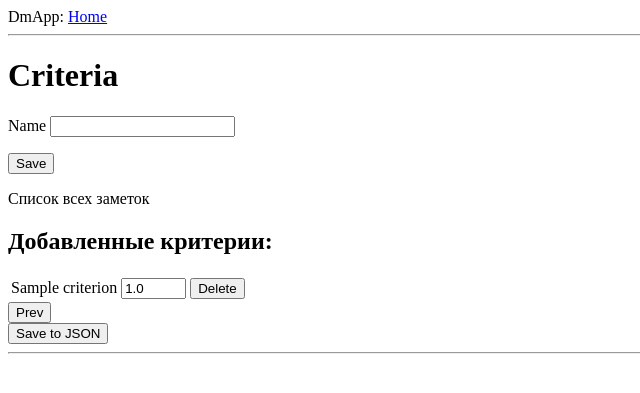
After one commit to kniklo/MCDMapp, a Flask app: page /criteria_page in a window 1280 px wide. The commit adds this page. Shown: the top 393 px of the page, without its empty margins (0-640 px from the left). Run offline with Flask 3, Linux system fonts and the light colour scheme; tables that the repository leaves empty hold one stand-in row (values such as "Sample post").

Commit message:
fixed the addition of criteria and alternatives

```diff
--- /dev/null
+++ b/alternatives.json
@@ -0,0 +1,6 @@
+{
+    "data": [
+        "spf2",
+        "spf22"
+    ]
+}
--- a/app/forms.py
+++ b/app/forms.py
@@ -1,10 +1,13 @@
 from flask_wtf import FlaskForm
 from wtforms import StringField, SubmitField
-from wtforms.validators import DataRequired, ValidationError
+from wtforms.fields.form import FormField
+from wtforms.fields.list import FieldList
+from wtforms.fields.numeric import FloatField
+from wtforms.validators import DataRequired, ValidationError, NumberRange
 
 import sqlalchemy as sa
 from app import db
-from app.models import Alternative
+from app.models import Alternative, Criterion
 
 
 class AlternativeForm(FlaskForm):
@@ -12,7 +15,27 @@ class AlternativeForm(FlaskForm):
     submit = SubmitField('Save')
 
     def validate_name(self, name):
-        user = db.session.scalar(sa.select(Alternative).where(
+        x = db.session.scalar(sa.select(Alternative).where(
             Alternative.name == name.data))
-        if user is not None:
+        if x is not None:
             raise ValidationError('This alternative already exists.')
+
+
+class CriteriaForm(FlaskForm):
+    name = StringField('Name', validators=[DataRequired()])
+    submit = SubmitField('Save')
+
+    def validate_name(self, name):
+        x = db.session.scalar(sa.select(Criterion).where(
+            Criterion.name == name.data))
+        if x is not None:
+            raise ValidationError('This criterion already exists.')
+
+
+class WeightForm(FlaskForm):
+    weight = FloatField('Weight', validators=[DataRequired(), NumberRange(min=0, max=1)])
+
+
+class CriteriaWeightForm(FlaskForm):
+    weights = FieldList(FormField(WeightForm), min_entries=1)
+    submit = SubmitField('Save to JSON')
--- a/app/routes.py
+++ b/app/routes.py
@@ -3,7 +3,7 @@ import os
 
 from app import app
 from flask import render_template, redirect, flash, url_for
-from app.forms import AlternativeForm
+from app.forms import AlternativeForm, CriteriaForm, CriteriaWeightForm
 from app.models import db, Alternative, Criterion
 import logging
 
@@ -24,6 +24,8 @@ def index():
 
         # Показываем все заметки из БД
         all_alt = Alternative.query.all() #.query.all() — это запрос к базе, который вернет список всех объектов Alternative
+        alt = Alternative.query.get(1)
+        print(all_alt,"-----------------",alt.id, alt.name)
         return render_template('index.html', form=form, all_alt=all_alt)
 
 @app.route('/delete_alt/<int:alt_id>', methods=['POST'])
@@ -34,43 +36,61 @@ def delete_alt(alt_id):
         flash("Error!", "danger")
     return redirect(url_for('index'))
 
+@app.route('/criteria_page', methods=['GET', 'POST'])
+def criteria_page():
+    with app.app_context():
+        form = CriteriaForm()
+        weight_form = CriteriaWeightForm()
+
+        if form.validate_on_submit():
+            entered_criteria = Criterion(name=form.name.data, weight=0)
+            db.session.add(entered_criteria)
+            db.session.commit()
+            logging.info(f"Добавлен критерий: {entered_criteria.name}")
+            return redirect(url_for('criteria_page'))
+
+        # Показываем все заметки из БД
+        cr_cr = Criterion.query.all()
+        # Динамически добавляем поля для весов
+        weight_form.weights.entries = []  # Очищаем список полей
+        for criterion in cr_cr:
+            weight_form.weights.append_entry()
+            weight_form.weights[-1].weight.data = 1 / len(cr_cr)  # По умолчанию вес 1/n
+
+        print(cr_cr)
+        return render_template('criteria.html', form=form, weight_form=weight_form, cr_cr=cr_cr)
+
+@app.route('/delete_cr/<int:cr_id>', methods=['POST'])
+def delete_cr(cr_id):
+    if Criterion.delete_by_id(cr_id):
+        flash('Criterion was deleted!', "success")
+    else:
+        flash("Error!", "danger")
+    return redirect(url_for('criteria_page'))
+
 @app.route('/save_to_json', methods=['POST'])
 def save_to_json():
-    # Получаем все альтернативы из базы
-    alternatives = Alternative.query.all() #alternatives — это список объектов из базы данных
-#      [
-#     <Alternative 1>,  # Объект с name="Option A"
-#     <Alternative 2>,  # Объект с name="Option B"
-#     <Alternative 3>   # Объект с name="Option C"
-#       ]
-    # Если альтернатив нет, просто создаем пустую структуру
-    if not alternatives:
-        flash("Нет альтернатив для сохранения!", "warning")
-        return redirect(url_for('index'))
-    data = []
-    for alt in alternatives:
-        data.append(
-            {
-                alt.name: 0
-            }
-        )
-    # Автоматически задаем веса (1/n для каждой альтернативы)
-    n = len(alternatives)
-    weights = {alt.name: 1 / n for alt in alternatives}
+    # Получаем все альтернативы и критерии из базы
+    alternatives = Alternative.query.all()
+    criteria = Criterion.query.all()
+    weight_form = CriteriaWeightForm()
+    for i, criterion in enumerate(criteria):
+        criterion.weight = weight_form.weights[i].weight.data
+    db.session.commit()
+    if not alternatives or not criteria:
+        flash("Нет данных для сохранения!", "warning")
+    # Создаем структуру данных
+    data = {
+        "alternatives": [alt.name for alt in alternatives],
+        "criteria": [{"name": cr.name, "weight": cr.weight} for cr in criteria]
+    }
 
-    json_data = {
-        "data": data,
-        "weights": weights,
-        "value_range": {
-            "min": 1,
-            "max": 10
-        }
-    }
     # Путь к файлу JSON
-    json_path = os.path.join(os.getcwd(), 'input.json')
+    json_path = os.path.join(os.getcwd(), 'data.json')
+
     # Записываем в файл
     with open(json_path, 'w', encoding='utf-8') as f:
-        json.dump(json_data, f, indent=4, ensure_ascii=False)
+        json.dump(data, f, indent=4, ensure_ascii=False)
 
-    flash("Your data successfully safe to input.json!", "success")
-    return redirect(url_for('index'))
+    flash("Данные успешно сохранены в data.json!", "success")
+    return redirect(url_for('criteria_page'))
--- a/app/templates/base.html
+++ b/app/templates/base.html
@@ -23,7 +23,8 @@
         {% endif %}
         {% endwith %}
         {% block content %}{% endblock %}
-
+        <hr>
+        {% block additional_content %}{% endblock %}
 
   </body>
 </html>
--- /dev/null
+++ b/app/templates/criteria.html
@@ -0,0 +1,40 @@
+{% extends "base.html" %}
+
+{% block content %}
+    <h1>Criteria</h1>
+    <form action="" method="post" novalidate>
+        {{ form.hidden_tag() }}
+        <p>
+            {{ form.name.label }}
+			{{ form.name() }}
+            {% for error in form.name.errors %}
+                <span style="color: red;">[{{ error }}]</span>
+            {% endfor %}
+		</p>
+		<p>
+			{{ form.submit() }}
+		</p>
+    </form>
+
+ Список всех заметок
+    <h2>Добавленные критерии:</h2>
+    <form method="POST" action="{{ url_for('save_to_json') }}">
+        {{ weight_form.hidden_tag() }}
+        <table border="0">
+            {% for cr in cr_cr %}
+                <tr>
+                <td>{{ cr.name }}</td>
+                <td>{{ weight_form.weights[loop.index0].weight(size=5) }}</td>
+                <td><form action="{{ url_for('delete_cr', cr_id=cr.id) }}" method="post" style="display:inline;">
+                            <button type="submit" onclick="return confirm('Delete {{ cr.name }}?')">Delete</button>
+                        </form></td>
+                </tr>
+            {% endfor %}
+        </table>
+        <form action="{{ url_for('index') }}" method="post">
+        <button type="submit">Prev</button>
+        </form>
+        {{ weight_form.submit() }}
+    </form>
+
+{% endblock %}
```
Also changed, not shown: app/models.py (+10 -3 lines), app/templates/index.html (+5 -5 lines), data.json (added, +16 -0 lines), requirements.txt (+16 -4 lines), app.db.
